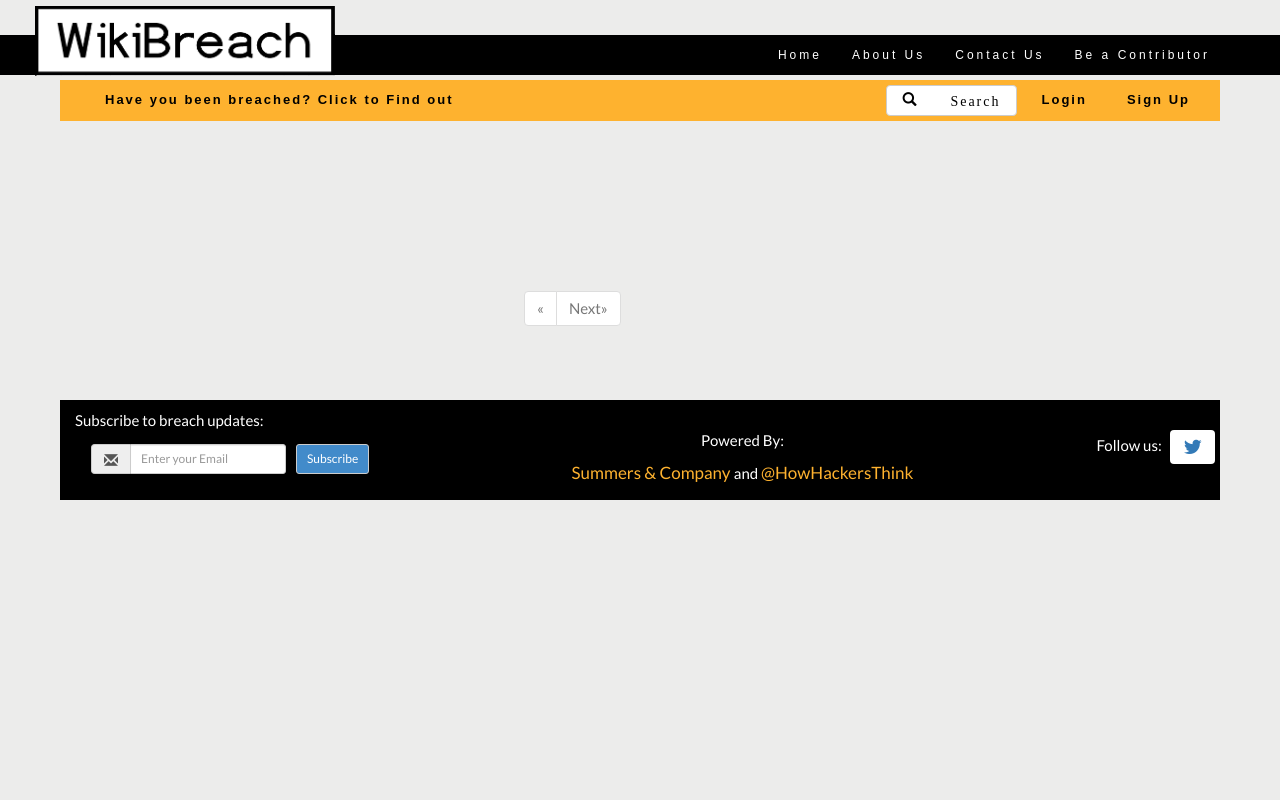
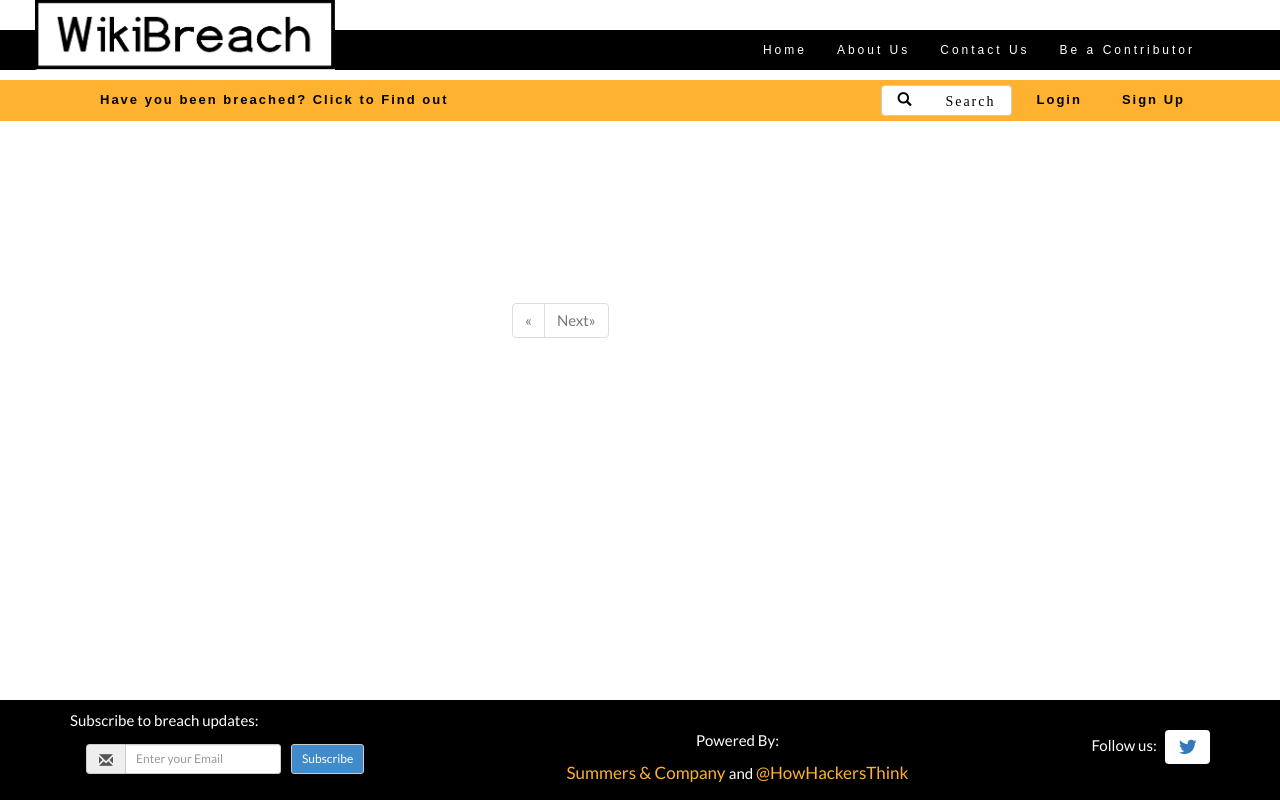
Before and after one commit to aditi-sharma/Wikibreach, a Django app: page / in a window 1280 px wide. Run offline with Django 3.2, Linux system fonts and the light colour scheme; data that the repository does not hold is empty; some libraries are stand-ins or nearby versions.

Commit message:
Made templating changes in css for sticky footer and navbars

```diff
--- a/WikiBreach/gmail.json
+++ b/WikiBreach/gmail.json
@@ -1 +1 @@
-{"access_token": "ya29.Gl1OBH4jmh-5MAVZip7rsdAOnQtfJZ3widecc4J7R6h23S6EhmI5m0L_GFxjZZPGLKnIx7QBx82d3ZDz4n2HcIVTrxTV3nyiclRRzn8fNVX5Q3gNOEe82ky4Rozgas8", "client_id": "909307336137-qfvhqujfb1tekv3td9ge9r67s4qc0dmt.apps.googleusercontent.com", "client_secret": "gyBLkPbL-DqdW2cNPi-6z4gq", "refresh_token": "1/1oa7E_tQOIIzy7cp9JbiUfmFNMzIGh7PAY8z5Hf7Pfk", "token_expiry": "2017-05-18T03:59:57Z", "token_uri": "https://accounts.google.com/o/oauth2/token", "user_agent": "Web client 1", "revoke_uri": "https://accounts.google.com/o/oauth2/revoke", "id_token": null, "token_response": {"access_token": "ya29.Gl1OBH4jmh-5MAVZip7rsdAOnQtfJZ3widecc4J7R6h23S6EhmI5m0L_GFxjZZPGLKnIx7QBx82d3ZDz4n2HcIVTrxTV3nyiclRRzn8fNVX5Q3gNOEe82ky4Rozgas8", "expires_in": 3600, "token_type": "Bearer"}, "scopes": ["https://www.googleapis.com/auth/gmail.readonly", "https://mail.google.com/", "https://www.googleapis.com/auth/gmail.modify"], "token_info_uri": "https://www.googleapis.com/oauth2/v3/tokeninfo", "invalid": false, "_class": "OAuth2Credentials", "_module": "oauth2client.client"}
+{"access_token": "ya29.Gl1OBKsq42ph9BKxI6ZxW60SPN_Fg0ErDYy1pZC2XaOTHNdzQZac5QBkXFxmirZUU6Mxl4ymMjdPyR9ZMVu2Vf5oZD9V-L5l03zvsUvexOCtRN0F4625e6oKWWiyFfs", "client_id": "909307336137-qfvhqujfb1tekv3td9ge9r67s4qc0dmt.apps.googleusercontent.com", "client_secret": "gyBLkPbL-DqdW2cNPi-6z4gq", "refresh_token": "1/1oa7E_tQOIIzy7cp9JbiUfmFNMzIGh7PAY8z5Hf7Pfk", "token_expiry": "2017-05-18T06:29:45Z", "token_uri": "https://accounts.google.com/o/oauth2/token", "user_agent": "Web client 1", "revoke_uri": "https://accounts.google.com/o/oauth2/revoke", "id_token": null, "token_response": {"access_token": "ya29.Gl1OBKsq42ph9BKxI6ZxW60SPN_Fg0ErDYy1pZC2XaOTHNdzQZac5QBkXFxmirZUU6Mxl4ymMjdPyR9ZMVu2Vf5oZD9V-L5l03zvsUvexOCtRN0F4625e6oKWWiyFfs", "expires_in": 3600, "token_type": "Bearer"}, "scopes": ["https://www.googleapis.com/auth/gmail.readonly", "https://mail.google.com/", "https://www.googleapis.com/auth/gmail.modify"], "token_info_uri": "https://www.googleapis.com/oauth2/v3/tokeninfo", "invalid": false, "_class": "OAuth2Credentials", "_module": "oauth2client.client"}
--- a/WikiBreach/static/css/base.css
+++ b/WikiBreach/static/css/base.css
@@ -2,7 +2,13 @@
       font: 400 15px Lato, sans-serif;
       line-height: 1.8;
       color: #818181;
+       position:relative; /*REQUIRED Sets up positioning for your footer*/
   }
+
+  main {
+    position:relative;
+  }
+
   h2 a{
       font-size: 19px;
       color: #feb22f;
@@ -36,26 +42,25 @@
   }
 
   .navbar {
-      position: absolute;
+      position: relative;
       margin-bottom: 10px;
       background-color: #000;
-      z-index: -1;
       border: 0;
       font-size: 12px !important;
       line-height: 3 !important;
       letter-spacing: 3px;
       border-radius: 0;
       font-family: Liberation, sans-serif;
-      margin-top: 35px;
+      top: 30px;
       min-height: 40px;
   }
 
   .logo {
-      position: absolute;
+      position: relative;
       // Use your own values for anything below this line.
       z-index: 9999;
       left: 35px;
-      top: 6px;
+      top: -50px;
       width: 300px;
   }
   .navbar li a, .navbar .navbar-brand {
@@ -81,7 +86,7 @@
       letter-spacing: 2px;
       font-weight: bold;
       font-family: Liberation, sans-serif;
-      margin-top: 80px;
+      margin-top: -40px;
   }
 
     .navbar-inverse li a, .navbar-inverse li {
@@ -107,11 +112,14 @@
     margin-left: 0px !important;
   }
 
-  .footer {
-      font-size: 20px;
-      min-height: 100px;
-      background-color: #000;
-      width: 100%;
+  #sticky {
+    width: 100%;
+    font-size: 20px;
+    height: 100px;
+    background-color: #000;
+    position:absolute; /*Here's what sticks it*/
+    bottom:0;          /*to the bottom of the body/page*/
+    left:0;
   }
 
   .input-group {
--- a/WikiBreach/static/css/posts/allPosts.css
+++ b/WikiBreach/static/css/posts/allPosts.css
@@ -1,7 +1,3 @@
-body {
-  margin: 60px;
-  background-color: #ececeb !important;
-}
 
 h3 {
     margin-top: 20px !important;
@@ -22,7 +18,9 @@ h3 {
 }
 
 .wrapper {
-  width: 100%;
+  margin-left: 60px;
+  margin-right: 60px !important;
+  width: 90%;
   display: grid;
   grid-template-columns: 30% auto 30%;
   grid-column-gap: 45px;
--- a/WikiBreach/templates/aboutUs.html
+++ b/WikiBreach/templates/aboutUs.html
@@ -16,4 +16,5 @@ font-size: 17px;
     <strong> WikiBreach is dedicated to doing social good through sharing cyber breach information with the public.<br/> As a social enterprise, WikiBreach accepts donations and applies commercial strategies to maximize our ability to provide this service to the public.</strong>
 </p> <br/>
 <a href="https://secure.squarespace.com/commerce/donate?donatePageId=5756230be707eb20ecef2b5c"><button class="btn btn-primary btn-sm center-block" data-toggle="modal" type="button"> Donate to WikiBreach </button></a>
+<br/> <br/><br/>
 {% endblock %}
--- a/WikiBreach/templates/base.html
+++ b/WikiBreach/templates/base.html
@@ -16,8 +16,9 @@
 </head>
 
 <body id="myPage">
-<a class="logo" href="{% url 'posts'%}"> <img src="{% static '/images/logo.png' %}" width="300" height="70"></a>
-<nav class="navbar navbar-default navbar-fixed-top">
+<main>
+
+<nav class="navbar navbar-default">
     <div class="container">
         <div class="navbar-header">
             <button type="button" class="navbar-toggle" data-toggle="collapse" data-target="#myNavbar">
@@ -37,7 +38,7 @@
         </div>
     </div>
 </nav>
-
+    <a class="logo" href="{% url 'posts'%}"> <img src="{% static '/images/logo.png' %}" width="300" height="70"></a>
 <nav class="navbar-inverse">
     <div class="container">
         <div class="navbar-header">
@@ -73,10 +74,12 @@
         </div>
     </div>
 </nav>
+</main>
 <br/><br/>
 {% block content %}
 {% endblock%}
 <br/><br/>
+<footer id="sticky">
     <div class="footer">
         <div class="container" align="left" role="navigation">
             <div class="row">
@@ -104,5 +107,6 @@
             </div>
         </div>
     </div>
+</footer>
 </body>
 </html>
--- a/WikiBreach/templates/contactUs.html
+++ b/WikiBreach/templates/contactUs.html
@@ -59,4 +59,5 @@ For advertising and general inquiries (not submissions) please email use the for
       {% endfor %} <br/>
       <button class="btn btn-primary btn-md center-block" data-toggle="modal" type="submit"> Submit </button>
 </form>
+<br/><br/><br/>
 {% endblock %}
--- a/posts/templates/allPosts.html
+++ b/posts/templates/allPosts.html
@@ -16,7 +16,7 @@
 {% endfor %}
    </div>
    {% include 'paginator.html' with paginator=posts %}
-   {% endwith %}
-<br/>
+{% endwith %}
+<br/><br/><br/><br/>
 
 {% endblock %}
--- a/posts/templates/user_submitted_post.html
+++ b/posts/templates/user_submitted_post.html
@@ -43,7 +43,7 @@
           {% include 'requireLogin.html' %}
 
   {% endif %}
-
+<br/> <br/><br/> <br/>
 {% endblock %}
 {% block javascript %}
 
--- a/search/templates/results.html
+++ b/search/templates/results.html
@@ -40,4 +40,5 @@
     </div>
   </div>
 </div>
+<br/><br/><br/><br/>
 {% endblock %}
```
Also changed, not shown: WikiBreach/static/css/posts/post.css (+10 -5 lines), posts/templates/post.html (+8 -5 lines), posts/templates/paginator.html (renamed from curateGoogleAlerts/templates/paginator.html). Lines whose indentation alone changed are shown as unchanged.
